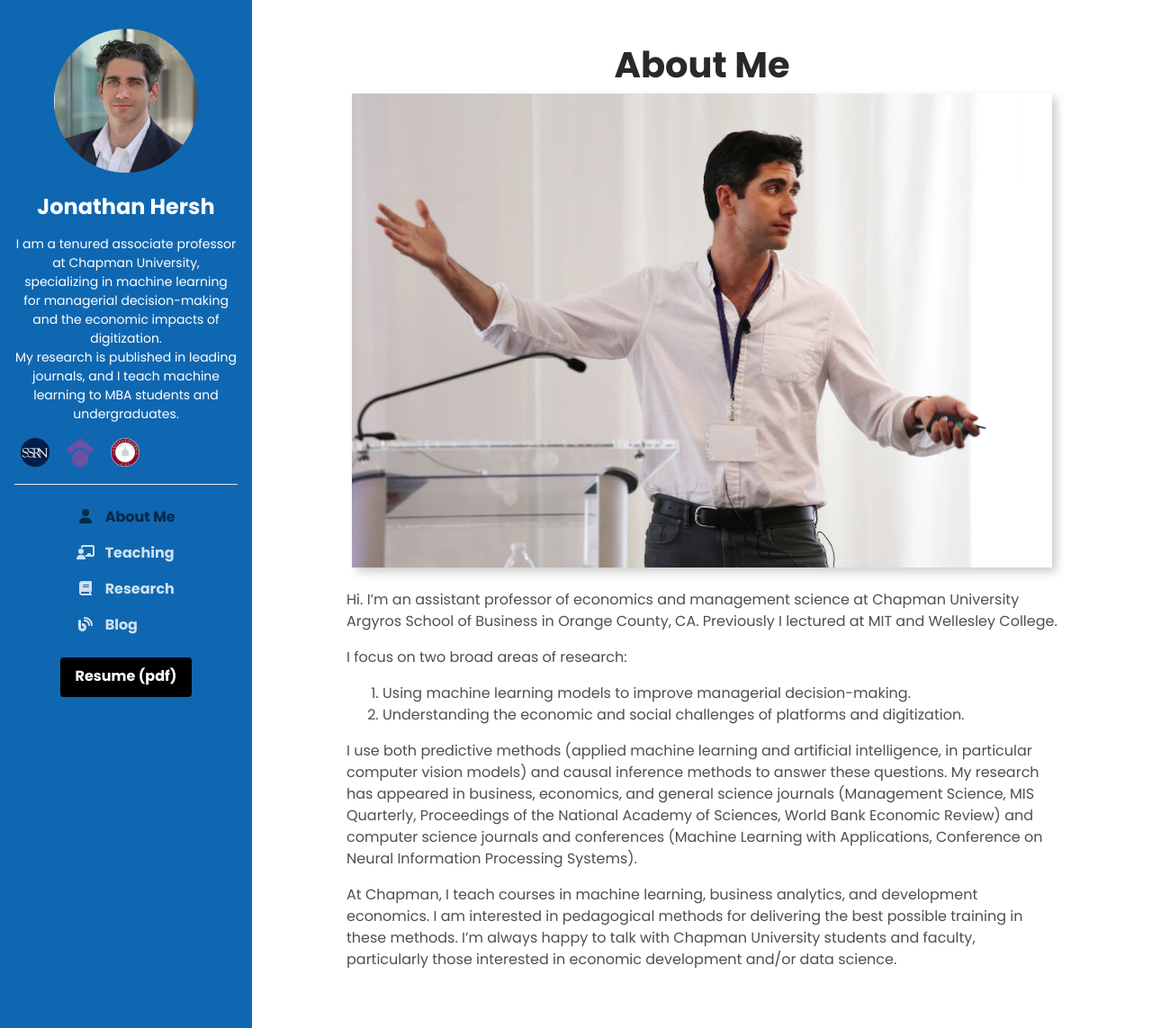
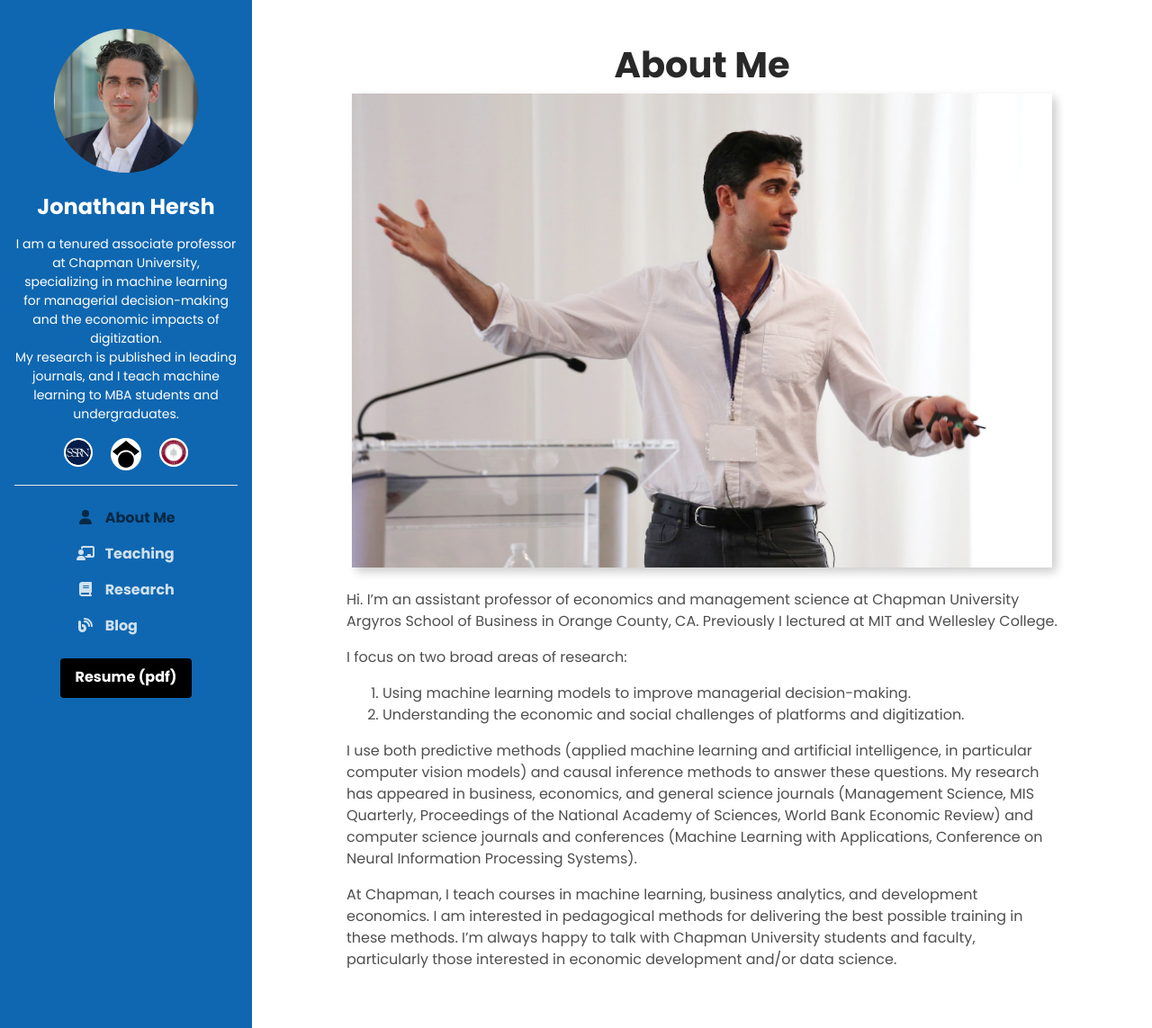
Before and after one commit to Muhammad-Sultan/muhammad-sultan.github.io, a Jekyll site: the page built from _pages/index.md, in a window 1280 px wide and 1143 px high. Shown: the whole window at 90% size. Built offline with Jekyll 4.4.1, drawn with Linux system fonts in a browser that asks for light colours.

Commit message:
Update site-header.html

```diff
--- a/_includes/site-header.html
+++ b/_includes/site-header.html
@@ -47,11 +47,12 @@
   list-style: none;
   padding: 0;
   margin: 0;
-  display: flex; /* Makes the list items appear side by side */
+  display: flex;
+  justify-content: center; /* Center align the icons */
 }
 
 .social-icon {
-  margin: 0 7px; /* Adjust the spacing between icons */
+  margin: 0 10px; /* Adjust the spacing between icons */
 }
 
 .icon-image,
@@ -59,11 +60,19 @@
   width: 32px; /* Set the desired width */
   height: 32px; /* Set the desired height */
   display: inline-block;
+  border: 2px solid white; /* Add a white border */
+  border-radius: 50%; /* Make the border circular */
+  box-sizing: border-box; /* Ensure the border is included in the element's total width and height */
+  background-color: white; /* Add a background color to match the border */
 }
 
 .icon-font {
-  font-size: 32px; /* Ensure the font size matches the height */
-  line-height: 32px; /* Center the icon vertically */
+  font-size: 24px; /* Adjust the font size to fit within the 32px container */
+  line-height: 28px; /* Center the icon vertically */
+  color: black; /* Adjust icon color */
+  display: flex;
+  align-items: center;
+  justify-content: center;
 }
 
 </style>
```
